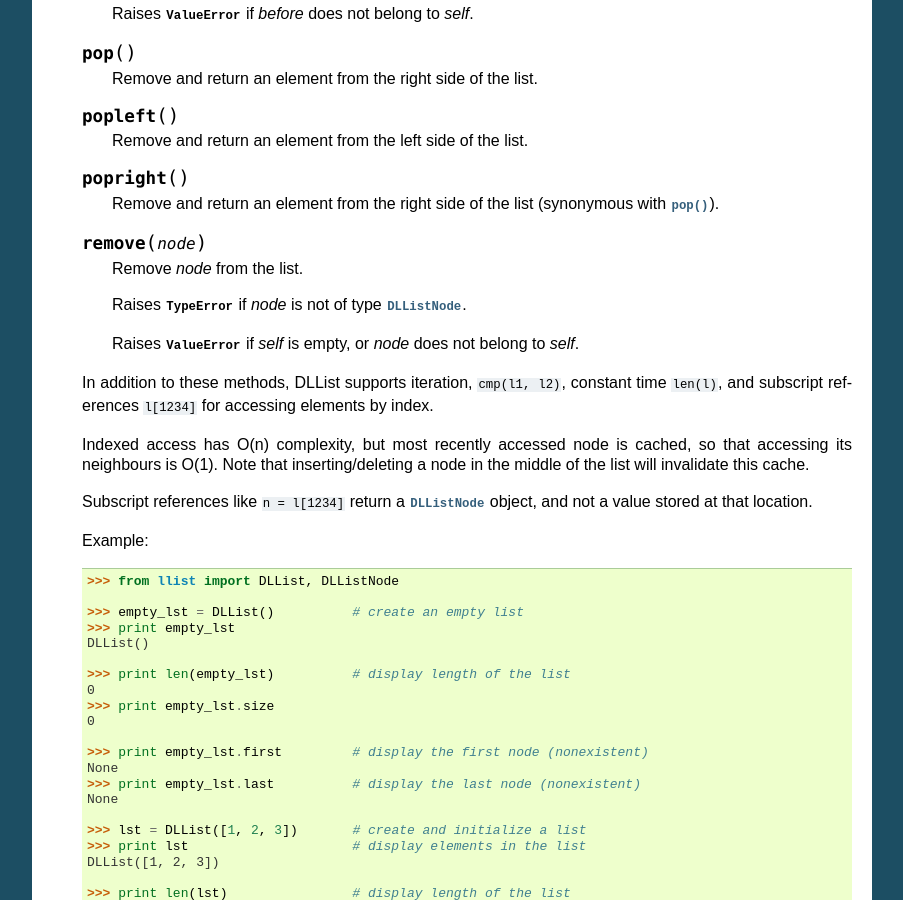
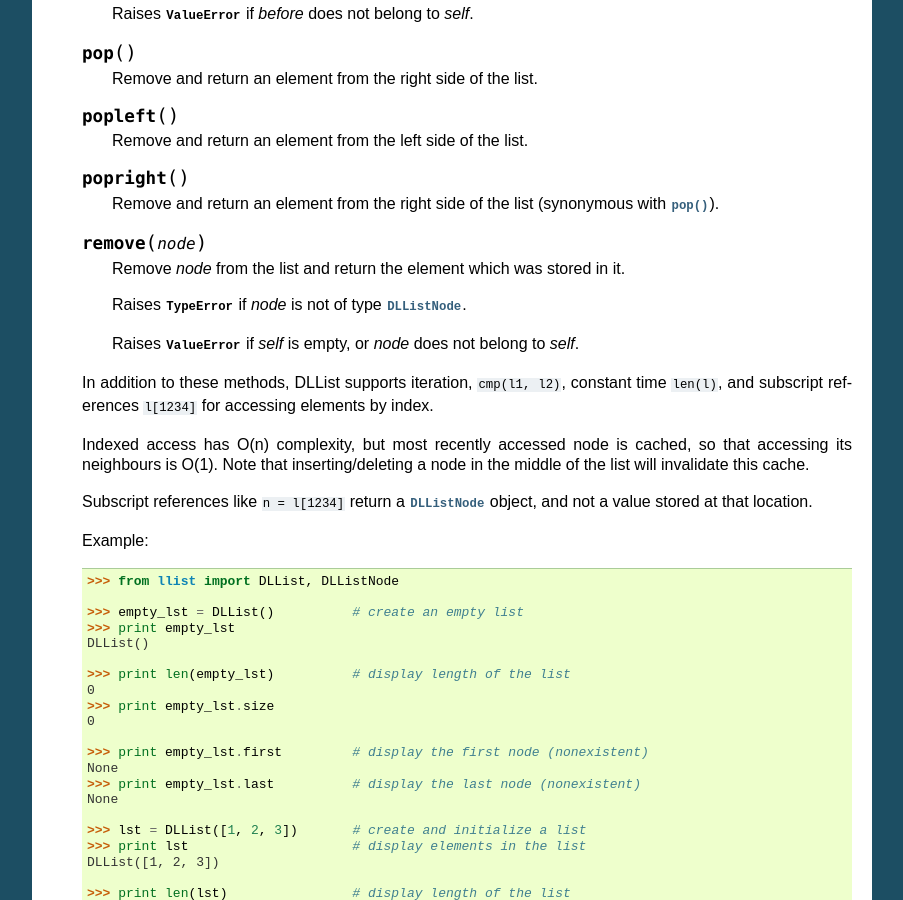
Before and after one commit to ajakubek/python-llist, a Sphinx documentation site: the page built from docs/index.rst, in a window 1280 px wide and 900 px high, scrolled down 1197 px. Shown: the whole window, without its empty margins (198-1101 px from the left). Built offline with Sphinx 7.4.7, drawn with Linux system fonts in a browser that asks for light colours; some of the changed text lies outside the part shown.

Commit message:
Updated DLList docs

```diff
--- a/docs/index.rst
+++ b/docs/index.rst
@@ -102,7 +102,8 @@
 
    .. method:: remove(node)
 
-      Remove *node* from the list.
+      Remove *node* from the list and return the element which was
+      stored in it.
 
       Raises :exc:`TypeError` if *node* is not of type :class:`DLListNode`.
 
@@ -198,16 +199,16 @@
       DLList([0, 1, 1.5, 2, 3, 4, 5, 6])
 
       >>> lst.popleft()                 # remove leftmost node from the list
-      <DLListNode(0)>
+      0
       >>> print lst
       DLList([1, 1.5, 2, 3, 4, 5, 6])
       >>> lst.popright()                # remove rightmost node from the list
-      <DLListNode(6)>
+      6
       >>> print lst
       DLList([1, 1.5, 2, 3, 4, 5])
       >>> node = lst[1]
       >>> lst.remove(node)              # remove 2nd node from the list
-      <DLListNode(1.5)>
+      1.5
       >>> print lst
       DLList([1, 2, 3, 4, 5])
       >>> foreign_node = DLListNode()   # create an unassigned node
```
